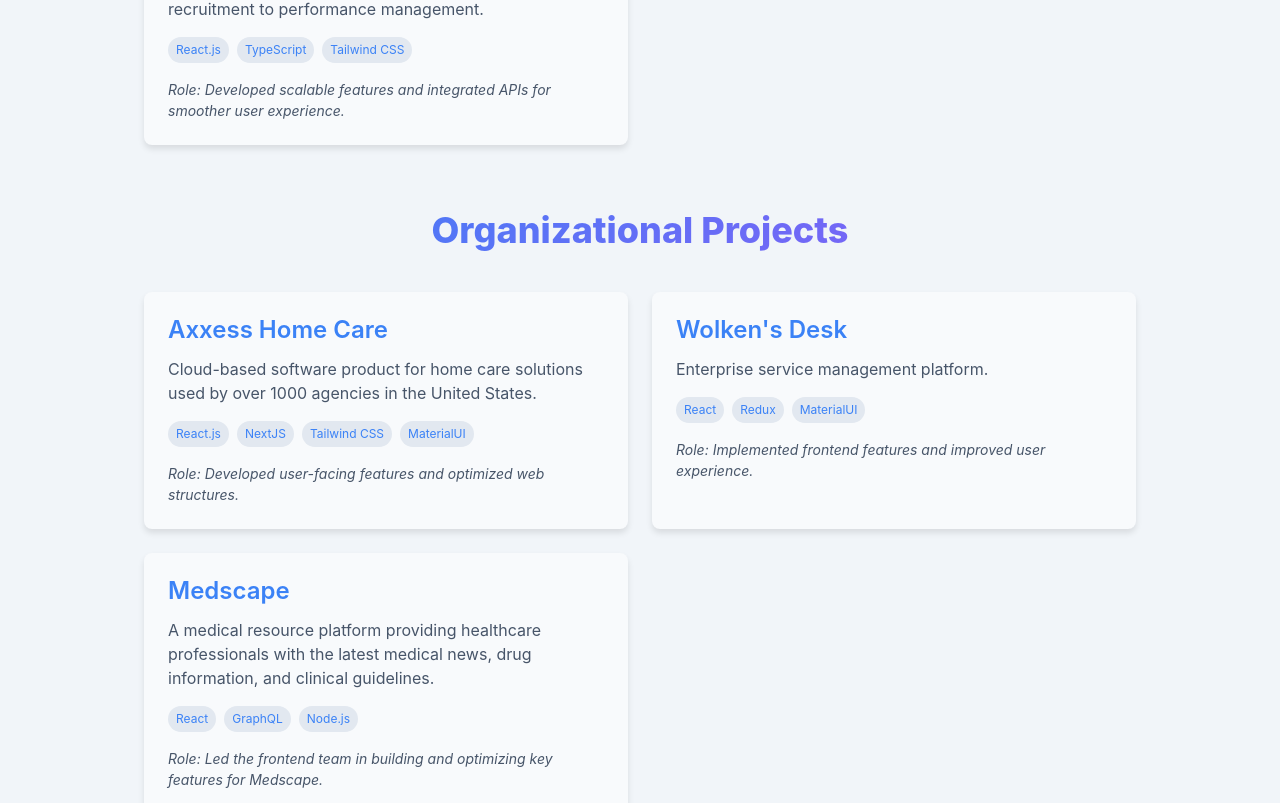
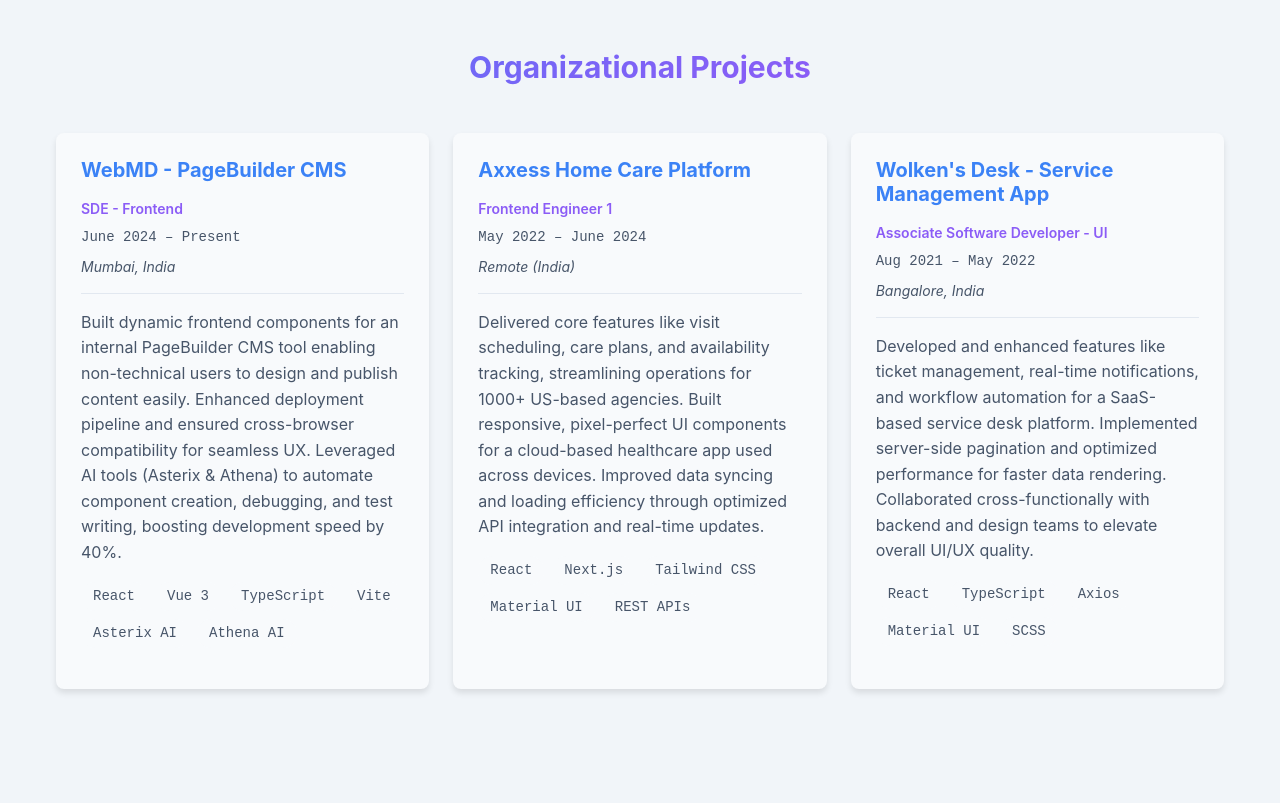
Before and after one commit to theDheerajjha/Portfolio-Dheeraj-Jha, a React (Vite) app: page / in a window 1280 px wide. Shown: the part 4057-4860 px from the top of the page. Built offline with nearby package versions, Linux system fonts and the light colour scheme.

Commit message:
Fix-Navlink-for-project

```diff
--- a/src/components/Projects.tsx
+++ b/src/components/Projects.tsx
@@ -28,31 +28,35 @@
 
   const organizationalProjects = [
     {
-      name: "Axxess Home Care",
-      description:
-        "Cloud-based software product for home care solutions used by over 1000 agencies in the United States.",
-      technologies: ["React.js", "NextJS", "Tailwind CSS", "MaterialUI"],
-      role: "Developed user-facing features and optimized web structures.",
+      name: "WebMD - PageBuilder CMS",
+      description: "Built dynamic frontend components for an internal PageBuilder CMS tool enabling non-technical users to design and publish content easily. Enhanced deployment pipeline and ensured cross-browser compatibility for seamless UX. Leveraged AI tools (Asterix & Athena) to automate component creation, debugging, and test writing, boosting development speed by 40%.",
+      technologies: ["React", "Vue 3", "TypeScript", "Vite", "Asterix AI", "Athena AI"],
+      role: "SDE - Frontend",
+      duration: "June 2024 – Present",
+      location: "Mumbai, India"
     },
     {
-      name: "Wolken's Desk",
-      description: "Enterprise service management platform.",
-      technologies: ["React", "Redux", "MaterialUI"],
-      role: "Implemented frontend features and improved user experience.",
+      name: "Axxess Home Care Platform",
+      description: "Delivered core features like visit scheduling, care plans, and availability tracking, streamlining operations for 1000+ US-based agencies. Built responsive, pixel-perfect UI components for a cloud-based healthcare app used across devices. Improved data syncing and loading efficiency through optimized API integration and real-time updates.",
+      technologies: ["React", "Next.js", "Tailwind CSS", "Material UI", "REST APIs"],
+      role: "Frontend Engineer 1",
+      duration: "May 2022 – June 2024",
+      location: "Remote (India)"
     },
     {
-      name: "Medscape",
-      description:
-        "A medical resource platform providing healthcare professionals with the latest medical news, drug information, and clinical guidelines.",
-      technologies: ["React", "GraphQL", "Node.js"],
-      role: "Led the frontend team in building and optimizing key features for Medscape.",
+      name: "Wolken's Desk - Service Management App",
+      description: "Developed and enhanced features like ticket management, real-time notifications, and workflow automation for a SaaS-based service desk platform. Implemented server-side pagination and optimized performance for faster data rendering. Collaborated cross-functionally with backend and design teams to elevate overall UI/UX quality.",
+      technologies: ["React", "TypeScript", "Axios", "Material UI", "SCSS"],
+      role: "Associate Software Developer - UI",
+      duration: "Aug 2021 – May 2022",
+      location: "Bangalore, India"
     },
   ];
 
   return (
     <section id="personal-projects" className="projects__section">
       <div className="projects__container">
-        <h2 className="projects__title">Projects</h2>
+        <h2 className="projects__title">Personal Projects</h2>
 
         <div className="projects__grid">
           {personalProjects.map((project, index) => (
@@ -89,6 +93,11 @@
               transition={{ duration: 0.5, delay: index * 0.1 }}
             >
               <h3 className="projects__card-title">{project.name}</h3>
+              <div className="projects__card-meta">
+                <p className="projects__card-role">{project.role}</p>
+                <p className="projects__card-duration">{project.duration}</p>
+                <p className="projects__card-location">{project.location}</p>
+              </div>
               <p className="projects__card-description">{project.description}</p>
               <div className="projects__tech-list">
                 {project.technologies.map((tech) => (
@@ -97,7 +106,6 @@
                   </span>
                 ))}
               </div>
-              <p className="projects__card-role">Role: {project.role}</p>
             </motion.div>
           ))}
         </div>
--- a/src/styles/components/_projects.scss
+++ b/src/styles/components/_projects.scss
@@ -11,7 +11,7 @@
   }
 
   &__container {
-    max-width: 64rem;
+    max-width: 1200px;
     margin: 0 auto;
     padding: 0 map-get($spacing, '4');
     position: relative;
@@ -20,70 +20,108 @@
 
   &__title {
     @include font-size('3xl');
-    font-weight: 800;
-    margin-bottom: map-get($spacing, '10');
+    font-weight: 700;
     text-align: center;
-    background: linear-gradient(135deg, var(--color-brand-primary), var(--color-brand-secondary));
+    margin-bottom: map-get($spacing, '12');
+    background: linear-gradient(135deg,
+      var(--color-brand-primary) 0%,
+      var(--color-brand-secondary) 50%,
+      var(--color-brand-accent) 100%
+    );
+    background-size: 200% auto;
     -webkit-background-clip: text;
     -webkit-text-fill-color: transparent;
-
-    @include respond-to('md') {
-      @include font-size('4xl');
-    }
+    animation: gradient 8s linear infinite;
   }
 
   &__grid {
     display: grid;
+    grid-template-columns: repeat(auto-fit, minmax(300px, 1fr));
     gap: map-get($spacing, '6');
-
-    @include respond-to('md') {
-      grid-template-columns: repeat(2, 1fr);
-    }
+    margin-bottom: map-get($spacing, '12');
   }
 
   &__card {
     @include theme-background-secondary(map-get($neutral-colors, '100'), map-get($neutral-colors, '800'));
+    border-radius: map-get($border-radius, 'lg');
     padding: map-get($spacing, '6');
-    border-radius: map-get($border-radius, 'lg');
-    @include theme-shadow(map-get($neutral-colors, '200'), map-get($neutral-colors, '900'));
-    @include transition(transform, box-shadow);
+    @include transition(all);
+    border: 1px solid transparent;
+    box-shadow: 0 4px 6px rgba(0, 0, 0, 0.1);
 
     &:hover {
       transform: translateY(-4px);
-      @include theme-shadow(map-get($neutral-colors, '300'), map-get($neutral-colors, '800'));
+      border-color: var(--color-brand-primary);
+      box-shadow: 0 8px 12px rgba(0, 0, 0, 0.15);
     }
   }
 
   &__card-title {
-    @include font-size('2xl');
-    font-weight: 600;
-    margin-bottom: map-get($spacing, '3');
+    @include font-size('xl');
+    font-weight: 700;
+    margin-bottom: map-get($spacing, '4');
     color: var(--color-brand-primary);
   }
 
+  &__card-meta {
+    margin-bottom: map-get($spacing, '4');
+    padding-bottom: map-get($spacing, '4');
+    border-bottom: 1px solid var(--color-border);
+
+    p {
+      @include font-size('sm');
+      @include theme-text-secondary(map-get($neutral-colors, '600'), map-get($neutral-colors, '400'));
+      margin-bottom: map-get($spacing, '2');
+
+      &:last-child {
+        margin-bottom: 0;
+      }
+    }
+  }
+
+  &__card-role {
+    font-weight: 600;
+    color: var(--color-brand-secondary) !important;
+  }
+
+  &__card-duration {
+    font-family: var(--font-mono);
+  }
+
+  &__card-location {
+    font-style: italic;
+  }
+
   &__card-description {
+    @include font-size('base');
     @include theme-text-secondary(map-get($neutral-colors, '700'), map-get($neutral-colors, '300'));
     margin-bottom: map-get($spacing, '4');
+    line-height: 1.6;
   }
 
   &__tech-list {
-    @include flex(row, flex-start, center);
+    display: flex;
     flex-wrap: wrap;
     gap: map-get($spacing, '2');
     margin-bottom: map-get($spacing, '4');
   }
 
   &__tech-item {
-    padding: map-get($spacing, '1') map-get($spacing, '2');
-    @include theme-background-tertiary(map-get($neutral-colors, '200'), map-get($neutral-colors, '700'));
-    color: var(--color-brand-primary);
+    @include font-size('sm');
+    padding: map-get($spacing, '1') map-get($spacing, '3');
+    @include theme-background-secondary(map-get($neutral-colors, '200'), map-get($neutral-colors, '700'));
     border-radius: map-get($border-radius, 'full');
-    @include font-size('xs');
-  }
+    @include theme-text-secondary(map-get($neutral-colors, '700'), map-get($neutral-colors, '300'));
+    @include transition(all);
+    font-family: var(--font-mono);
 
-  &__card-role {
-    @include theme-text-secondary(map-get($neutral-colors, '700'), map-get($neutral-colors, '300'));
-    @include font-size('sm');
-    font-style: italic;
+    &:hover {
+      transform: translateY(-2px);
+      background: linear-gradient(135deg,
+        rgba(var(--color-brand-primary-rgb), 0.1) 0%,
+        rgba(var(--color-brand-secondary-rgb), 0.1) 100%
+      );
+      color: var(--color-brand-primary);
+    }
   }
 }
```
